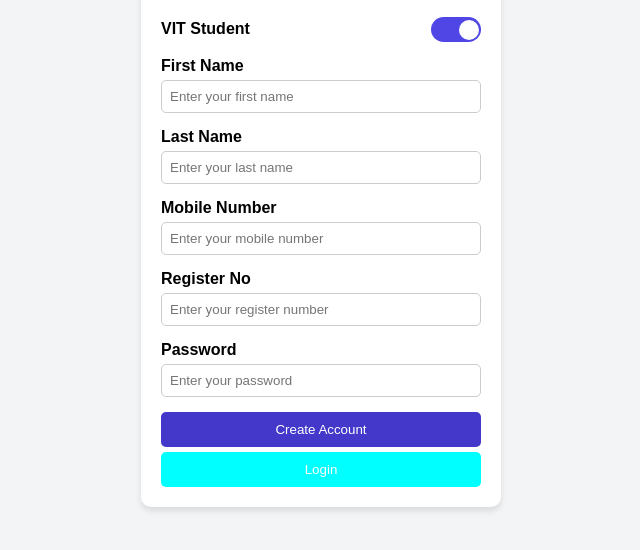
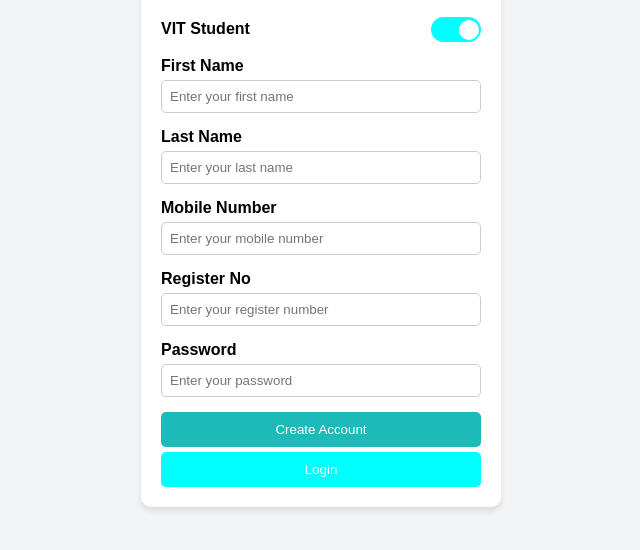
Before and after one commit to Adityakumawat0204/Portfolio, a plain HTML site: page create_page.html in a window 1280 px wide. In both pictures the pointer is over the button "Create Account". Shown: the part 182-732 px from the top of the page, without its empty margins (319-959 px from the left). Drawn offline with Linux system fonts and the light colour scheme.

Commit message:
Update create_page.html

```diff
--- a/create_page.html
+++ b/create_page.html
@@ -48,7 +48,7 @@
             cursor: pointer;
         }
         button:hover {
-            background-color: #4338ca;
+            background-color: rgb(29, 186, 186);
         }
         .toggle-container {
             display: flex;
@@ -87,7 +87,7 @@
             transition: 0.3s;
         }
         input:checked + .slider {
-            background-color: #4f46e5;
+            background-color: cyan;
         }
         input:checked + .slider:before {
             transform: translateX(25px);
```
